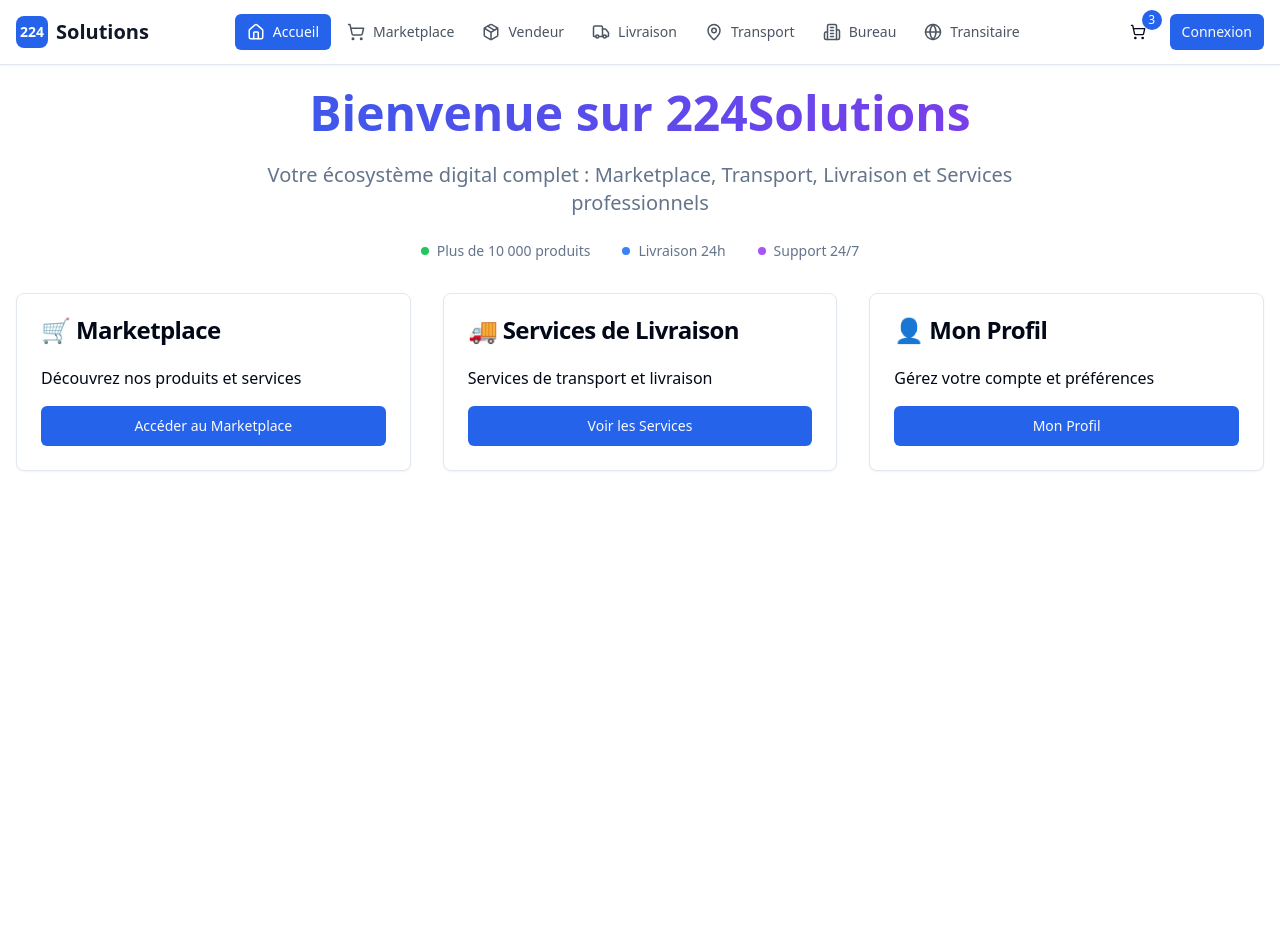
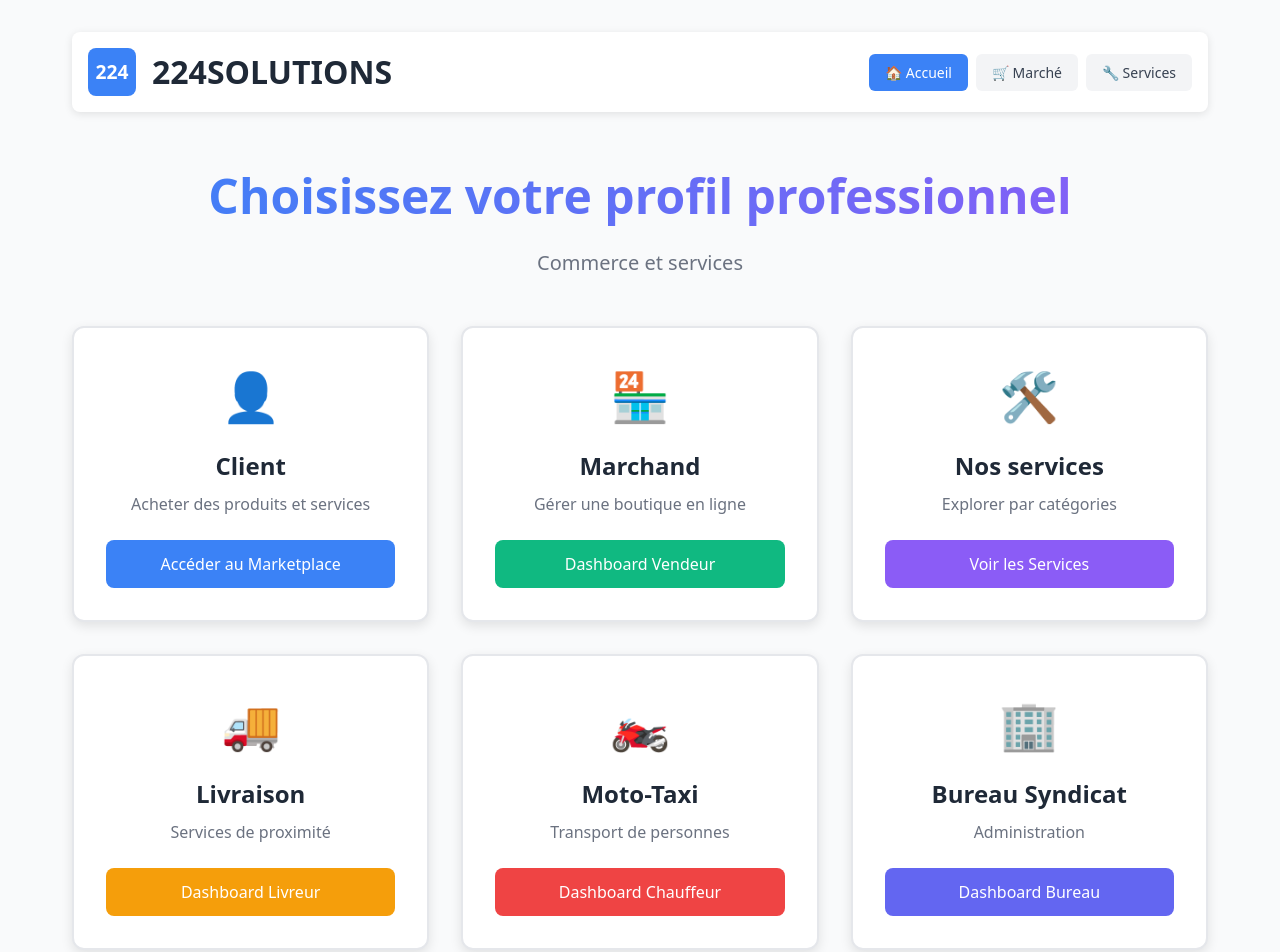
Before and after one commit to soulbahprojet/pro-app-studio, a React (Vite) app: page / in a window 1280 px wide. Shown: the top 952 px of the page. Before the commit the page ends 800 px from the top, so only its background shows below. Built offline with nearby package versions, Linux system fonts and the light colour scheme.

Commit message:
LOVABLE INTERFACE: Interface completement redesignee avec CSS inline pour affichage correct

```diff
--- a/src/App.tsx
+++ b/src/App.tsx
@@ -40,9 +40,7 @@ function App() {
   return (
     <QueryClientProvider client={queryClient}>
       <Router>
-        <div className="min-h-screen bg-background">
-          <Header />
-          <main className="container mx-auto px-4 py-6">
+        <div style={{ minHeight: '100vh', backgroundColor: '#f9fafb' }}>
           <Routes>
             <Route path="/" element={<Home />} />
             <Route path="/login" element={<Login />} />
@@ -61,7 +59,6 @@ function App() {
             <Route path="/freight-dashboard" element={<ProtectedRoute><FreightDashboard /></ProtectedRoute>} />
             <Route path="/profile" element={<ProtectedRoute><Profile /></ProtectedRoute>} />
           </Routes>
-          </main>
           <Toaster />
         </div>
       </Router>
--- a/src/pages/ClientHome.tsx
+++ b/src/pages/ClientHome.tsx
@@ -2,87 +2,354 @@ import React from 'react';
 import { useAuth } from '@/hooks/useAuth';
 import { Card, CardContent, CardHeader, CardTitle } from '@/components/ui/card';
 import { Button } from '@/components/ui/button';
-import { Link } from 'react-router-dom';
+import { Link, useNavigate } from 'react-router-dom';
 
 export default function ClientHome() {
   const { user } = useAuth();
+  const navigate = useNavigate();
 
   return (
-    <div className="space-y-8">
-      {/* Hero Section */}
-      <div className="text-center space-y-6">
-        <h1 className="text-5xl font-bold bg-gradient-to-r from-blue-600 to-purple-600 bg-clip-text text-transparent">
-          Bienvenue sur 224Solutions
-        </h1>
-        <p className="text-xl text-muted-foreground max-w-3xl mx-auto">
-          Votre écosystème digital complet : Marketplace, Transport, Livraison et Services professionnels
-        </p>
-        <div className="flex justify-center space-x-8 text-sm text-muted-foreground">
-          <div className="flex items-center space-x-2">
-            <div className="w-2 h-2 bg-green-500 rounded-full"></div>
-            <span>Plus de 10 000 produits</span>
+    <div style={{ padding: '2rem', maxWidth: '1200px', margin: '0 auto' }}>
+      {/* Header de navigation */}
+      <div style={{
+        display: 'flex',
+        justifyContent: 'space-between',
+        alignItems: 'center',
+        marginBottom: '3rem',
+        padding: '1rem',
+        backgroundColor: 'white',
+        borderRadius: '0.5rem',
+        boxShadow: '0 2px 8px rgba(0,0,0,0.1)'
+      }}>
+        <div style={{ display: 'flex', alignItems: 'center', gap: '1rem' }}>
+          <div style={{
+            width: '3rem',
+            height: '3rem',
+            backgroundColor: '#3b82f6',
+            color: 'white',
+            borderRadius: '0.5rem',
+            display: 'flex',
+            alignItems: 'center',
+            justifyContent: 'center',
+            fontWeight: 'bold',
+            fontSize: '1.2rem'
+          }}>
+            224
           </div>
-          <div className="flex items-center space-x-2">
-            <div className="w-2 h-2 bg-blue-500 rounded-full"></div>
-            <span>Livraison 24h</span>
-          </div>
-          <div className="flex items-center space-x-2">
-            <div className="w-2 h-2 bg-purple-500 rounded-full"></div>
-            <span>Support 24/7</span>
-          </div>
+          <h1 style={{ fontSize: '2rem', fontWeight: 'bold', color: '#1f2937', margin: 0 }}>
+            224SOLUTIONS
+          </h1>
+        </div>
+
+        <div style={{ display: 'flex', gap: '0.5rem', flexWrap: 'wrap' }}>
+          <button onClick={() => navigate('/')} style={{
+            padding: '0.5rem 1rem',
+            backgroundColor: '#3b82f6',
+            color: 'white',
+            border: 'none',
+            borderRadius: '0.375rem',
+            cursor: 'pointer',
+            fontSize: '0.875rem'
+          }}>🏠 Accueil</button>
+
+          <button onClick={() => navigate('/marketplace')} style={{
+            padding: '0.5rem 1rem',
+            backgroundColor: '#f3f4f6',
+            color: '#374151',
+            border: 'none',
+            borderRadius: '0.375rem',
+            cursor: 'pointer',
+            fontSize: '0.875rem'
+          }}>🛒 Marché</button>
+
+          <button onClick={() => navigate('/services')} style={{
+            padding: '0.5rem 1rem',
+            backgroundColor: '#f3f4f6',
+            color: '#374151',
+            border: 'none',
+            borderRadius: '0.375rem',
+            cursor: 'pointer',
+            fontSize: '0.875rem'
+          }}>🔧 Services</button>
         </div>
       </div>
 
-      <div className="grid grid-cols-1 md:grid-cols-2 lg:grid-cols-3 gap-8">
-        <Card className="hover:shadow-lg transition-shadow">
-          <CardHeader>
-            <CardTitle>🛒 Marketplace</CardTitle>
-          </CardHeader>
-          <CardContent>
-            <p className="mb-4">Découvrez nos produits et services</p>
-            <Link to="/marketplace">
-              <Button className="w-full">Accéder au Marketplace</Button>
-            </Link>
-          </CardContent>
-        </Card>
-
-        <Card className="hover:shadow-lg transition-shadow">
-          <CardHeader>
-            <CardTitle>🚚 Services de Livraison</CardTitle>
-          </CardHeader>
-          <CardContent>
-            <p className="mb-4">Services de transport et livraison</p>
-            <Link to="/services">
-              <Button className="w-full">Voir les Services</Button>
-            </Link>
-          </CardContent>
-        </Card>
-
-        <Card className="hover:shadow-lg transition-shadow">
-          <CardHeader>
-            <CardTitle>👤 Mon Profil</CardTitle>
-          </CardHeader>
-          <CardContent>
-            <p className="mb-4">Gérez votre compte et préférences</p>
-            <Link to="/profile">
-              <Button className="w-full">Mon Profil</Button>
-            </Link>
-          </CardContent>
-        </Card>
+      {/* Contenu principal */}
+      <div style={{ textAlign: 'center', marginBottom: '3rem' }}>
+        <h2 style={{
+          fontSize: '3rem',
+          fontWeight: 'bold',
+          background: 'linear-gradient(to right, #3b82f6, #8b5cf6)',
+          WebkitBackgroundClip: 'text',
+          WebkitTextFillColor: 'transparent',
+          marginBottom: '1rem'
+        }}>
+          Choisissez votre profil professionnel
+        </h2>
+        <p style={{ fontSize: '1.25rem', color: '#6b7280', marginBottom: '2rem' }}>
+          Commerce et services
+        </p>
       </div>
 
-      {user && (
-        <div className="mt-8">
-          <Card>
-            <CardHeader>
-              <CardTitle>Bienvenue, {user.email}!</CardTitle>
-            </CardHeader>
-            <CardContent>
-              <p>Vous êtes connecté avec succès à 224Solutions.</p>
-            </CardContent>
-          </Card>
+      {/* Grille des profils */}
+      <div style={{
+        display: 'grid',
+        gridTemplateColumns: 'repeat(auto-fit, minmax(300px, 1fr))',
+        gap: '2rem',
+        marginBottom: '2rem'
+      }}>
+        {/* Client */}
+        <div style={{
+          backgroundColor: 'white',
+          padding: '2rem',
+          borderRadius: '0.75rem',
+          boxShadow: '0 4px 12px rgba(0,0,0,0.1)',
+          textAlign: 'center',
+          border: '2px solid #e5e7eb'
+        }}>
+          <div style={{ fontSize: '3rem', marginBottom: '1rem' }}>👤</div>
+          <h3 style={{ fontSize: '1.5rem', fontWeight: 'bold', marginBottom: '0.5rem', color: '#1f2937' }}>
+            Client
+          </h3>
+          <p style={{ color: '#6b7280', marginBottom: '1.5rem' }}>
+            Acheter des produits et services
+          </p>
+          <button
+            onClick={() => navigate('/marketplace')}
+            style={{
+              width: '100%',
+              padding: '0.75rem',
+              backgroundColor: '#3b82f6',
+              color: 'white',
+              border: 'none',
+              borderRadius: '0.5rem',
+              fontSize: '1rem',
+              fontWeight: '500',
+              cursor: 'pointer'
+            }}
+          >
+            Accéder au Marketplace
+          </button>
         </div>
-      )}
+
+        {/* Marchand */}
+        <div style={{
+          backgroundColor: 'white',
+          padding: '2rem',
+          borderRadius: '0.75rem',
+          boxShadow: '0 4px 12px rgba(0,0,0,0.1)',
+          textAlign: 'center',
+          border: '2px solid #e5e7eb'
+        }}>
+          <div style={{ fontSize: '3rem', marginBottom: '1rem' }}>🏪</div>
+          <h3 style={{ fontSize: '1.5rem', fontWeight: 'bold', marginBottom: '0.5rem', color: '#1f2937' }}>
+            Marchand
+          </h3>
+          <p style={{ color: '#6b7280', marginBottom: '1.5rem' }}>
+            Gérer une boutique en ligne
+          </p>
+          <button
+            onClick={() => navigate('/vendor-dashboard')}
+            style={{
+              width: '100%',
+              padding: '0.75rem',
+              backgroundColor: '#10b981',
+              color: 'white',
+              border: 'none',
+              borderRadius: '0.5rem',
+              fontSize: '1rem',
+              fontWeight: '500',
+              cursor: 'pointer'
+            }}
+          >
+            Dashboard Vendeur
+          </button>
+        </div>
+
+        {/* Services */}
+        <div style={{
+          backgroundColor: 'white',
+          padding: '2rem',
+          borderRadius: '0.75rem',
+          boxShadow: '0 4px 12px rgba(0,0,0,0.1)',
+          textAlign: 'center',
+          border: '2px solid #e5e7eb'
+        }}>
+          <div style={{ fontSize: '3rem', marginBottom: '1rem' }}>🛠️</div>
+          <h3 style={{ fontSize: '1.5rem', fontWeight: 'bold', marginBottom: '0.5rem', color: '#1f2937' }}>
+            Nos services
+          </h3>
+          <p style={{ color: '#6b7280', marginBottom: '1.5rem' }}>
+            Explorer par catégories
+          </p>
+          <button
+            onClick={() => navigate('/services')}
+            style={{
+              width: '100%',
+              padding: '0.75rem',
+              backgroundColor: '#8b5cf6',
+              color: 'white',
+              border: 'none',
+              borderRadius: '0.5rem',
+              fontSize: '1rem',
+              fontWeight: '500',
+              cursor: 'pointer'
+            }}
+          >
+            Voir les Services
+          </button>
+        </div>
+
+        {/* Livraison */}
+        <div style={{
+          backgroundColor: 'white',
+          padding: '2rem',
+          borderRadius: '0.75rem',
+          boxShadow: '0 4px 12px rgba(0,0,0,0.1)',
+          textAlign: 'center',
+          border: '2px solid #e5e7eb'
+        }}>
+          <div style={{ fontSize: '3rem', marginBottom: '1rem' }}>🚚</div>
+          <h3 style={{ fontSize: '1.5rem', fontWeight: 'bold', marginBottom: '0.5rem', color: '#1f2937' }}>
+            Livraison
+          </h3>
+          <p style={{ color: '#6b7280', marginBottom: '1.5rem' }}>
+            Services de proximité
+          </p>
+          <button
+            onClick={() => navigate('/delivery-dashboard')}
+            style={{
+              width: '100%',
+              padding: '0.75rem',
+              backgroundColor: '#f59e0b',
+              color: 'white',
+              border: 'none',
+              borderRadius: '0.5rem',
+              fontSize: '1rem',
+              fontWeight: '500',
+              cursor: 'pointer'
+            }}
+          >
+            Dashboard Livreur
+          </button>
+        </div>
+
+        {/* Transport */}
+        <div style={{
+          backgroundColor: 'white',
+          padding: '2rem',
+          borderRadius: '0.75rem',
+          boxShadow: '0 4px 12px rgba(0,0,0,0.1)',
+          textAlign: 'center',
+          border: '2px solid #e5e7eb'
+        }}>
+          <div style={{ fontSize: '3rem', marginBottom: '1rem' }}>🏍️</div>
+          <h3 style={{ fontSize: '1.5rem', fontWeight: 'bold', marginBottom: '0.5rem', color: '#1f2937' }}>
+            Moto-Taxi
+          </h3>
+          <p style={{ color: '#6b7280', marginBottom: '1.5rem' }}>
+            Transport de personnes
+          </p>
+          <button
+            onClick={() => navigate('/transport-dashboard')}
+            style={{
+              width: '100%',
+              padding: '0.75rem',
+              backgroundColor: '#ef4444',
+              color: 'white',
+              border: 'none',
+              borderRadius: '0.5rem',
+              fontSize: '1rem',
+              fontWeight: '500',
+              cursor: 'pointer'
+            }}
+          >
+            Dashboard Chauffeur
+          </button>
+        </div>
+
+        {/* Bureau */}
+        <div style={{
+          backgroundColor: 'white',
+          padding: '2rem',
+          borderRadius: '0.75rem',
+          boxShadow: '0 4px 12px rgba(0,0,0,0.1)',
+          textAlign: 'center',
+          border: '2px solid #e5e7eb'
+        }}>
+          <div style={{ fontSize: '3rem', marginBottom: '1rem' }}>🏢</div>
+          <h3 style={{ fontSize: '1.5rem', fontWeight: 'bold', marginBottom: '0.5rem', color: '#1f2937' }}>
+            Bureau Syndicat
+          </h3>
+          <p style={{ color: '#6b7280', marginBottom: '1.5rem' }}>
+            Administration
+          </p>
+          <button
+            onClick={() => navigate('/syndicat-bureau')}
+            style={{
+              width: '100%',
+              padding: '0.75rem',
+              backgroundColor: '#6366f1',
+              color: 'white',
+              border: 'none',
+              borderRadius: '0.5rem',
+              fontSize: '1rem',
+              fontWeight: '500',
+              cursor: 'pointer'
+            }}
+          >
+            Dashboard Bureau
+          </button>
+        </div>
+      </div>
+
+      {/* Footer */}
+      <div style={{
+        textAlign: 'center',
+        padding: '2rem',
+        backgroundColor: '#f9fafb',
+        borderRadius: '0.5rem',
+        marginTop: '2rem'
+      }}>
+        <p style={{ color: '#6b7280', fontSize: '0.875rem' }}>
+          Authentication avec Supabase
+        </p>
+        {user ? (
+          <p style={{ color: '#10b981', fontWeight: '500', marginTop: '0.5rem' }}>
+            ✅ Connecté en tant que {user.email}
+          </p>
+        ) : (
+          <div style={{ marginTop: '1rem' }}>
+            <button
+              onClick={() => navigate('/login')}
+              style={{
+                padding: '0.5rem 1rem',
+                backgroundColor: '#3b82f6',
+                color: 'white',
+                border: 'none',
+                borderRadius: '0.375rem',
+                cursor: 'pointer',
+                marginRight: '0.5rem'
+              }}
+            >
+              Se connecter
+            </button>
+            <button
+              onClick={() => navigate('/register')}
+              style={{
+                padding: '0.5rem 1rem',
+                backgroundColor: '#10b981',
+                color: 'white',
+                border: 'none',
+                borderRadius: '0.375rem',
+                cursor: 'pointer'
+              }}
+            >
+              S'inscrire
+            </button>
+          </div>
+        )}
+      </div>
     </div>
   );
 }
```
Lines whose indentation alone changed are shown as unchanged.
